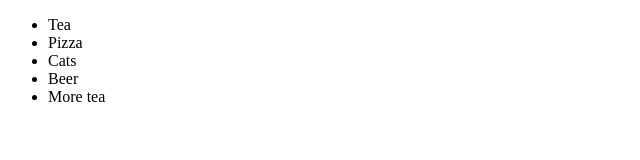
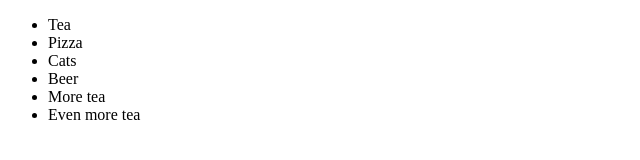
Before and after one commit to stephenmurray3/my-first-github-repo, a plain HTML site: page index.html in a window 1280 px wide. Shown: the full height of the page, 0-640 px from the left. Drawn offline with Linux system fonts and the light colour scheme.

Commit message:
Added list item

```diff
--- a/index.html
+++ b/index.html
@@ -12,6 +12,7 @@
         <li>Cats</li>
         <li>Beer</li>
         <li>More tea</li>
+        <li>Even more tea</li>
     </ul>
 </body>
 </html>
```
